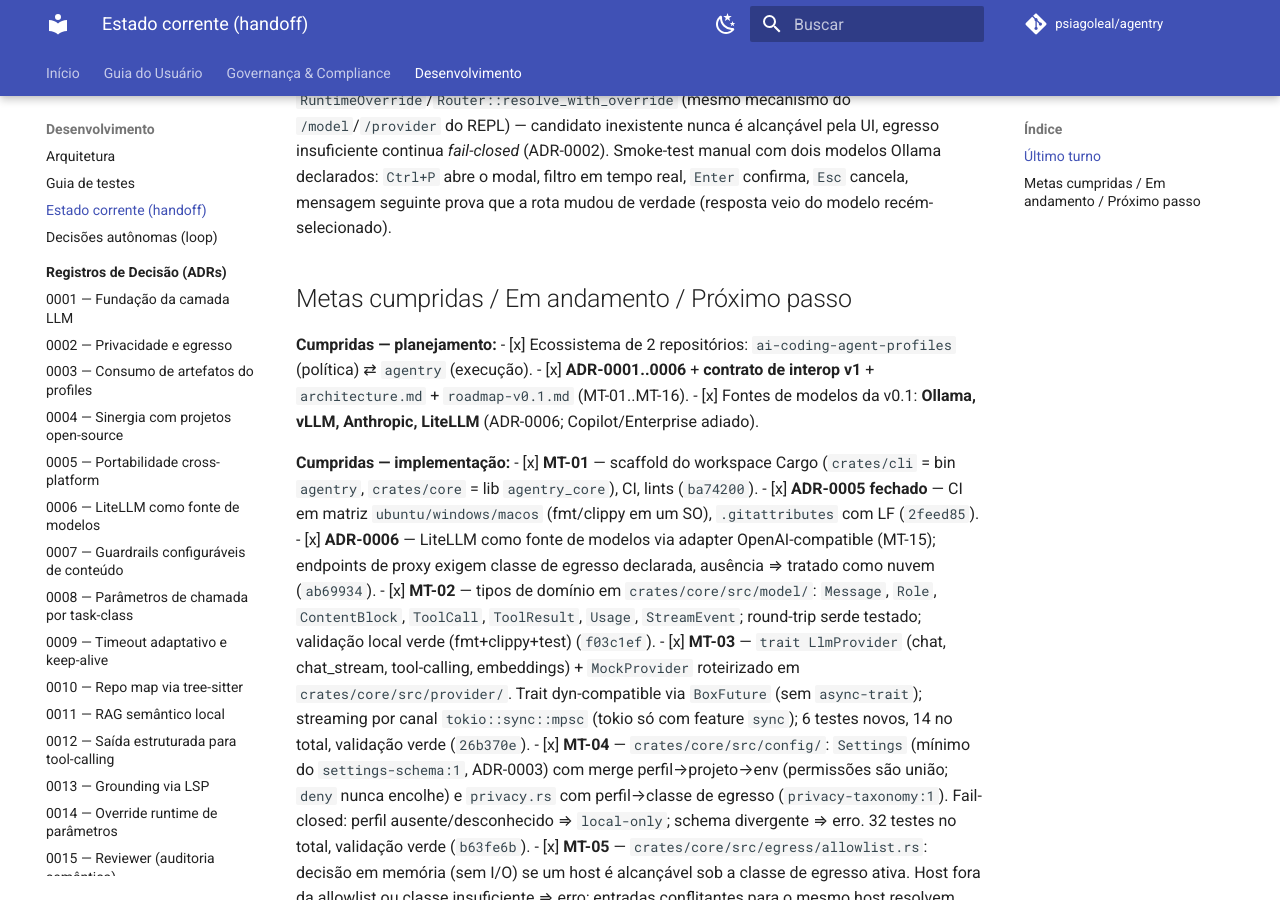
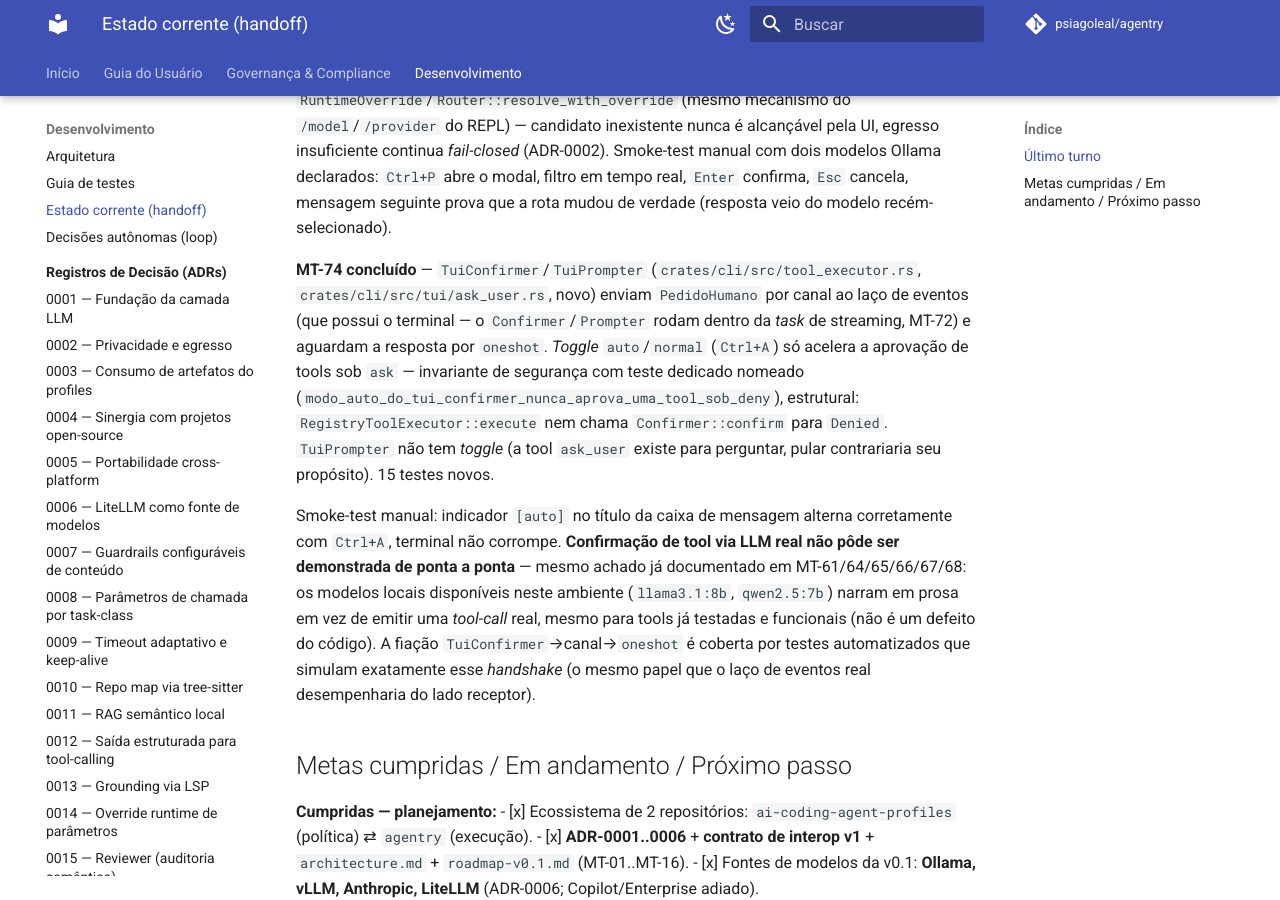
Before and after one commit to psiagoleal/agentry, an MkDocs documentation site: the page built from docs/CURRENT-STATE.md, in a window 1280 px wide and 900 px high, scrolled down 1887 px. Built offline with MkDocs 1.6.1 and Material for MkDocs 9.7.7, drawn with Linux system fonts in a browser that asks for light colours; comment, search, counter and statistics services are not loaded.

Commit message:
docs(handoff): marca MT-74 concluído; próximo passo é o MT-75

```diff
--- a/docs/CURRENT-STATE.md
+++ b/docs/CURRENT-STATE.md
@@ -74,6 +74,25 @@
   *fail-closed* (ADR-0002). Smoke-test manual com dois modelos Ollama declarados: `Ctrl+P` abre
   o modal, filtro em tempo real, `Enter` confirma, `Esc` cancela, mensagem seguinte prova que a
   rota mudou de verdade (resposta veio do modelo recém-selecionado).
+
+  **MT-74 concluído** — `TuiConfirmer`/`TuiPrompter` (`crates/cli/src/tool_executor.rs`,
+  `crates/cli/src/tui/ask_user.rs`, novo) enviam `PedidoHumano` por canal ao laço de eventos
+  (que possui o terminal — o `Confirmer`/`Prompter` rodam dentro da *task* de streaming, MT-72)
+  e aguardam a resposta por `oneshot`. *Toggle* `auto`/`normal` (`Ctrl+A`) só acelera a
+  aprovação de tools sob `ask` — invariante de segurança com teste dedicado nomeado
+  (`modo_auto_do_tui_confirmer_nunca_aprova_uma_tool_sob_deny`), estrutural:
+  `RegistryToolExecutor::execute` nem chama `Confirmer::confirm` para `Denied`. `TuiPrompter`
+  não tem *toggle* (a tool `ask_user` existe para perguntar, pular contrariaria seu propósito).
+  15 testes novos.
+
+  Smoke-test manual: indicador `[auto]` no título da caixa de mensagem alterna corretamente
+  com `Ctrl+A`, terminal não corrompe. **Confirmação de tool via LLM real não pôde ser
+  demonstrada de ponta a ponta** — mesmo achado já documentado em MT-61/64/65/66/67/68: os
+  modelos locais disponíveis neste ambiente (`llama3.1:8b`, `qwen2.5:7b`) narram em prosa em
+  vez de emitir uma *tool-call* real, mesmo para tools já testadas e funcionais (não é um
+  defeito do código). A fiação `TuiConfirmer`→canal→`oneshot` é coberta por testes
+  automatizados que simulam exatamente esse *handshake* (o mesmo papel que o laço de eventos
+  real desempenharia do lado receptor).
 
 ## Metas cumpridas / Em andamento / Próximo passo
 
@@ -1006,18 +1025,43 @@
   rota mudou de verdade (resposta veio do modelo recém-selecionado, "Eu sou Qwen..."). `Ctrl+C`
   sai limpo com código 0.
 
+- [x] **MT-74** — `crates/cli/src/tool_executor.rs`: `PedidoHumano` (novo) — pedido de
+  interação humana enviado por canal ao laço de eventos da TUI, já que `Confirmer`/`Prompter`
+  rodam dentro da *task* de streaming (MT-72), não no laço que possui o terminal.
+  `TuiConfirmer` (implementa `Confirmer`): *toggle* `auto`/`normal` (`AtomicBool` compartilhado
+  via `Arc`, alternado por `Ctrl+A`) — em `auto`, aprova sem passar pelo canal nem mostrar
+  modal; em `normal`, envia `PedidoHumano::Confirmacao` e aguarda a resposta por `oneshot`.
+  Invariante de segurança central do ticket, com teste dedicado nomeado
+  (`modo_auto_do_tui_confirmer_nunca_aprova_uma_tool_sob_deny`): a garantia é **estrutural**,
+  `RegistryToolExecutor::execute` nem chama `Confirmer::confirm` para `ExecutionOutcome::Denied`
+  — nenhum `TuiConfirmer`, em `auto` ou não, jamais participa dessa decisão. Novo
+  `crates/cli/src/tui/ask_user.rs`: `TuiPrompter` (implementa `Prompter`, ADR-0024) — mesmo
+  canal `PedidoHumano`, sem *toggle* `auto` (a tool `ask_user` existe para perguntar algo ao
+  usuário; pular a pergunta contrariaria o propósito da tool). `tui/mod.rs`: `SolicitacaoAtiva`
+  (`Confirmacao`/`Pergunta`) com prioridade sobre o seletor de modelo e o chat normal — `Enter`
+  aprova/confirma, `Esc` recusa/cancela, digitação livre na caixa de resposta da pergunta.
+  Indicador `[auto]` no título da caixa de mensagem quando o *toggle* está ligado. `main.rs`
+  constrói `TuiConfirmer`/`TuiPrompter` (em vez de `Interactive*`) só sob `--tui`. 15 testes
+  novos.
+
+  Smoke-test manual: indicador `[auto]` alterna corretamente com `Ctrl+A`, terminal não
+  corrompe. **Confirmação de tool via LLM real não pôde ser demonstrada de ponta a ponta** —
+  mesmo achado documentado em MT-61/64/65/66/67/68: os modelos locais disponíveis
+  (`llama3.1:8b`, `qwen2.5:7b`) narram em prosa em vez de emitir uma *tool-call* real, mesmo
+  para tools já testadas e funcionais (não é um defeito do código). A fiação
+  `TuiConfirmer`→canal→`oneshot` é coberta por testes automatizados que simulam exatamente esse
+  *handshake*.
+
 **Em andamento:** nada pendente — árvore de trabalho limpa, tudo commitado.
 
-**Próximo passo:** **MT-74** (`docs/roadmap-v0.9.md`, `crates/cli/src/tool_executor.rs`, novo
-`crates/cli/src/tui/ask_user.rs`, `crates/cli/src/tui/mod.rs`) — widgets de permissão
-(`TuiConfirmer`, implementa `Confirmer`) e pergunta (`TuiPrompter`, implementa `Prompter`) em
-vez do `print!`/`read_line` síncrono atual (que já sabemos, do achado do MT-72, que briga com o
-modo bruto do terminal); *toggle* `auto`/`normal` **nunca** contorna um `deny` do
-`PermissionGate` — invariante de segurança central do ticket, com teste dedicado nomeado
-explicitamente para ela, quinto ticket da Fase 15. Outros itens em aberto, sem ticket: deploy
-do site MkDocs (GitHub Pages) — decisão explícita do usuário de não fazer ainda; CI multi-SO
-ainda não observado verde (falta um push que dispare a matriz); backlog independente do
-`ai-coding-agent-profiles` (ADRs 0001-0005 — RTK/OKF pendentes de reanálise de maturidade,
+**Próximo passo:** **MT-75** (`docs/roadmap-v0.9.md`, novo `crates/cli/src/tui/diff.rs`,
+`crates/cli/src/tool_executor.rs`) — visualizador de diff (modal): para confirmações de
+`fs_write`/`fs_edit` sob `ask`, o `TuiConfirmer` (MT-74) passa a detectar essas duas tools e
+montar um diff de verdade (linhas removidas/adicionadas) em vez de mostrar os argumentos
+brutos — nenhuma mudança em `FsWriteTool`/`FsEditTool`, sexto ticket da Fase 15. Outros itens
+em aberto, sem ticket: deploy do site MkDocs (GitHub Pages) — decisão explícita do usuário de
+não fazer ainda; CI multi-SO ainda não observado verde (falta um push que dispare a matriz);
+backlog independente do `ai-coding-agent-profiles` (ADRs 0001-0005 — RTK/OKF pendentes de reanálise de maturidade,
 perfis base+overlay/skills executáveis/config de serviços pendentes de validação de
 implementação).
 
@@ -1038,6 +1082,7 @@
 
 | Data | Commit | Resumo | MT |
 |------|--------|--------|----|
+| 2026-07-15 | `b4e9935` | MT-74: widgets de permissão (TuiConfirmer) e pergunta (TuiPrompter) | MT-74 |
 | 2026-07-15 | `7d3da53` | MT-73: seletor de modelo/provider com busca difusa (Ctrl+P) | MT-73 |
 | 2026-07-15 | `04db36e` | MT-72: view de chat com streaming real (integração com Session/Router) | MT-72 |
 | 2026-07-15 | `fb39a2a` | MT-71: tabela de keybindings (mapa único) + navegação básica | MT-71 |
```
Also changed, not shown: other parts of docs/CURRENT-STATE.md (+1 -1 lines), docs/roadmap-v0.9.md (+1 -1 lines).
